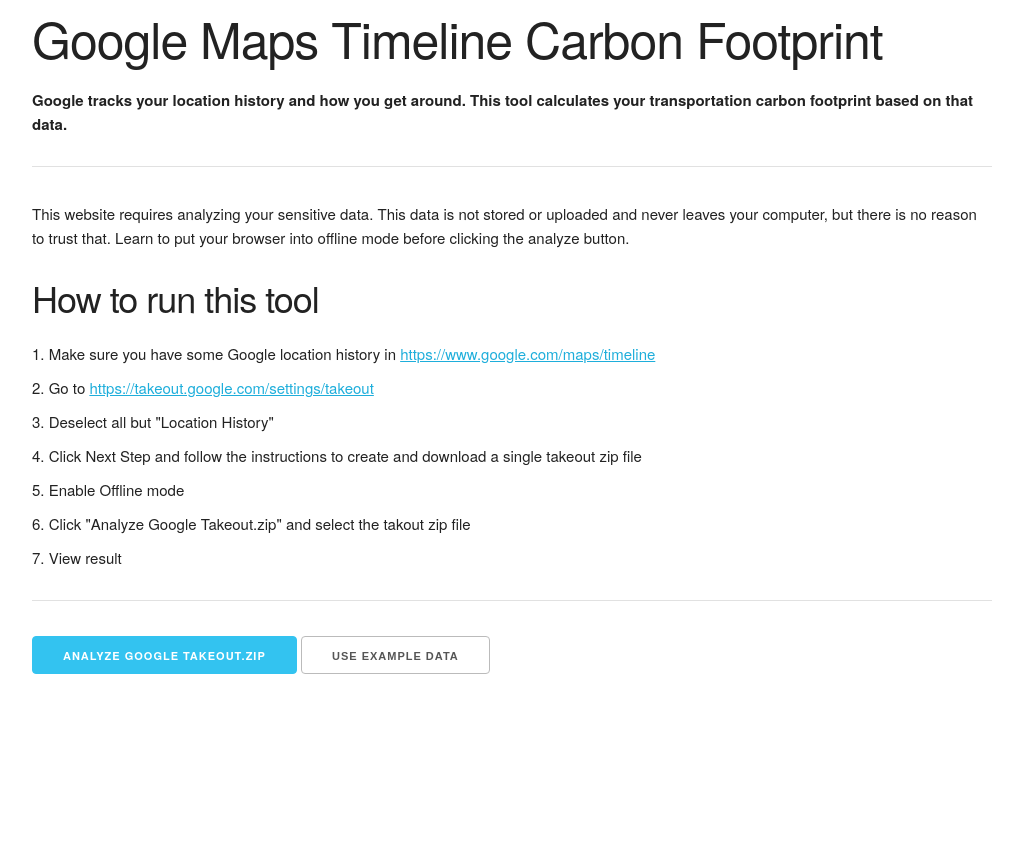
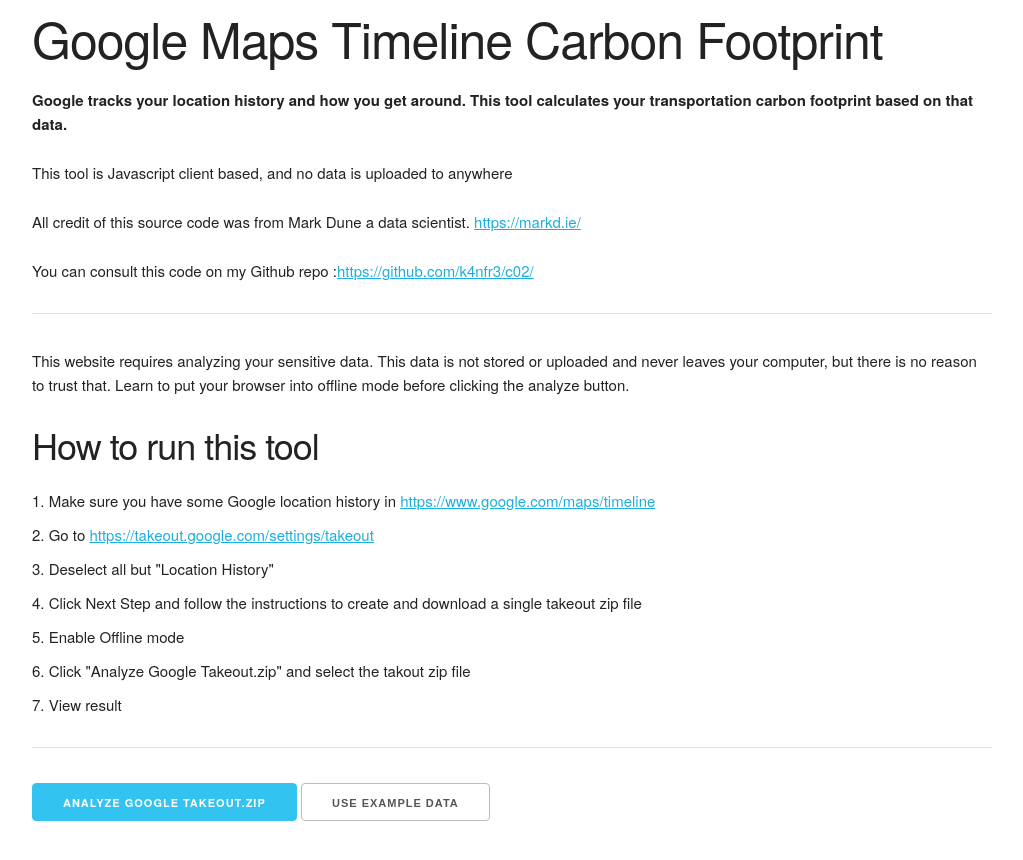
Before and after one commit to k4nfr3/c02, a Jekyll site: the page built from _posts/2020-02-16-Google-Timeline-Carbon-Footprint-Calculator.html, in a window 1280 px wide. Shown: the top 860 px of the page, without its empty margins (128-1151 px from the left). Built offline with Jekyll 4.4.1, drawn with Linux system fonts in a browser that asks for light colours; a script that is not in the unit is left out.

Commit message:
Update 2020-02-16-Google-Timeline-Carbon-Footprint-Calculator.html

```diff
--- a/_posts/2020-02-16-Google-Timeline-Carbon-Footprint-Calculator.html
+++ b/_posts/2020-02-16-Google-Timeline-Carbon-Footprint-Calculator.html
@@ -72,6 +72,9 @@
         <div>
             <h1>Google Maps Timeline Carbon Footprint</h1>
             <p><b>Google tracks your location history and how you get around. This tool calculates your transportation carbon footprint based on that data.</b></p>
+            <p>This tool is Javascript client based, and no data is uploaded to anywhere</p>
+            <p>All credit of this source code was from Mark Dune a data scientist. <a href="https://markd.ie/" target=_new>https://markd.ie/</a></p>
+            <p>You can consult this code on my Github repo :<a href="https://github.com/k4nfr3/c02/">https://github.com/k4nfr3/c02/</a></p>
         </div>
         <hr>
         <div class="section">
```
